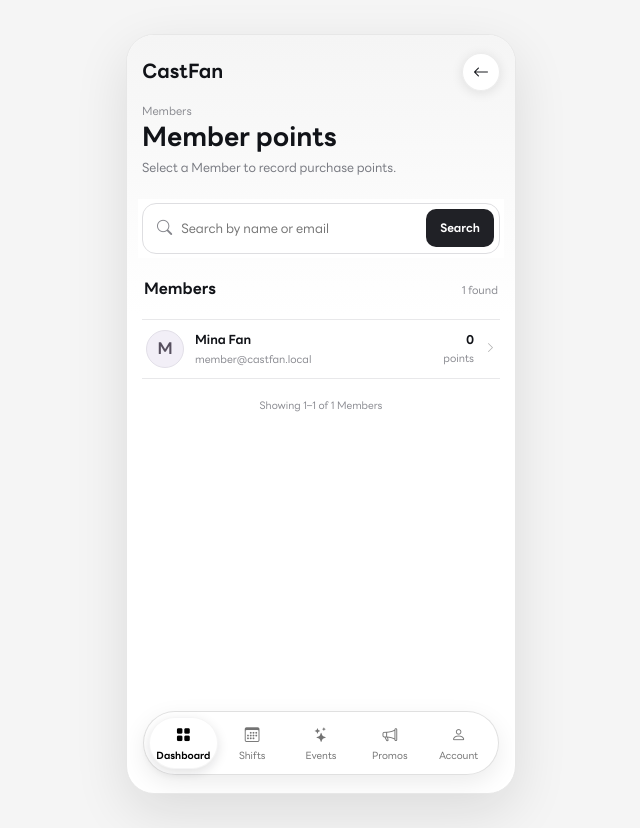
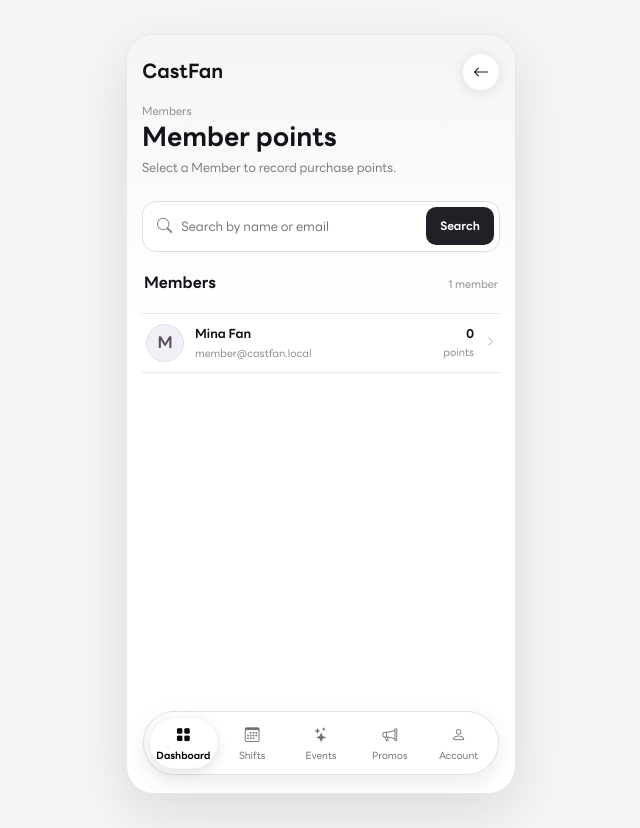
Before and after one commit to XerflyzDev/CastFan-System, a Spring Boot app: page /owner/member-points in a window 1280 px wide. Shown: the whole page, without its empty margins (319-959 px from the left). Run offline with Spring Boot 4, Linux system fonts and the light colour scheme; a user stored in the database is signed in; some of the project's set-up classes (security, data sources, template engines, error pages and the like) are left out, and stand-ins take their place.

Commit message:
Polish Owner member directory results

```diff
--- a/src/main/java/com/castfan/dto/OwnerMemberDirectoryPage.java
+++ b/src/main/java/com/castfan/dto/OwnerMemberDirectoryPage.java
@@ -7,6 +7,4 @@ public record OwnerMemberDirectoryPage(List<OwnerMemberSearchResult> members, lo
 	int currentPage, int totalPages, int pageSize) {
 	public boolean hasPrevious() { return currentPage > 0; }
 	public boolean hasNext() { return currentPage + 1 < totalPages; }
-	public long firstResult() { return totalResults == 0 ? 0 : (long) currentPage * pageSize + 1; }
-	public long lastResult() { return Math.min((long) (currentPage + 1) * pageSize, totalResults); }
 }
--- a/src/main/resources/static/css/owner-member-points.css
+++ b/src/main/resources/static/css/owner-member-points.css
@@ -3,7 +3,7 @@
 .points-heading > span { display: block; margin-top: 7px; color: #777980; font-size: .78rem; line-height: 1.45; }
 .sr-only { position: absolute; width: 1px; height: 1px; padding: 0; margin: -1px; overflow: hidden; clip: rect(0, 0, 0, 0); white-space: nowrap; border: 0; }
 .points-directory, .selected-member-page { display: grid; gap: 18px; }
-.directory-controls { position: sticky; z-index: 4; top: 0; margin: -2px -4px 0; padding: 4px; background: rgb(255 255 255 / 96%); backdrop-filter: blur(10px); }
+.directory-controls { position: sticky; z-index: 4; top: 0; margin: 0; padding: 0; background: transparent !important; box-shadow: none; }
 .points-search, .purchase-form { display: grid; gap: 14px; }
 .search-control { display: flex; align-items: center; gap: 9px; min-height: 48px; padding: 4px 5px 4px 14px; border: 1px solid #dedee1; border-radius: 14px; background: #fff; }
 .search-control > i { color: #85868c; font-size: .95rem; }
@@ -35,7 +35,6 @@
 .page-button.disabled { color: #a4a5aa; background: #f4f4f5; cursor: not-allowed; }
 .page-button:focus-visible { outline: 3px solid #c66c87; outline-offset: 2px; }
 .page-status { color: #595a60; font-size: .68rem; text-align: center; white-space: nowrap; }
-.directory-page-summary { color: #898a90; font-size: .64rem; text-align: center; }
 .selected-member-summary { display: flex; align-items: center; gap: 11px; padding: 14px 0; border-top: 1px solid #e5e5e7; border-bottom: 1px solid #e5e5e7; }
 .member-monogram.large { width: 46px; height: 46px; }
 .selected-member-summary > div:nth-child(2) { display: grid; min-width: 0; flex: 1; gap: 3px; }
--- a/src/main/resources/templates/owner/member-points.html
+++ b/src/main/resources/templates/owner/member-points.html
@@ -31,7 +31,7 @@
                     <label class="sr-only" for="member-query">Member name or email</label>
                     <div class="search-control"><i class="bi bi-search" aria-hidden="true"></i><input id="member-query" name="q" type="search" maxlength="120" placeholder="Search by name or email" th:value="${query}"><button type="submit">Search</button></div>
                 </form>
-                <div class="directory-heading"><h2 id="search-title">Members</h2><span th:text="|${directory.totalResults()} found|">0 found</span></div>
+                <div class="directory-heading"><h2 id="search-title">Members</h2><span th:text="|${directory.totalResults()} member${directory.totalResults() == 1 ? '' : 's'}|">0 members</span></div>
                 <div class="member-results" th:if="${!members.empty}" aria-label="Member search results">
                     <a class="member-result" th:each="member : ${members}" th:id="|member-${member.id}|" th:href="@{/owner/member-points(memberId=${member.id},q=${query},page=${directoryState.page},anchor=${member.id})}">
                         <span class="member-monogram" aria-hidden="true" th:text="${#strings.substring(member.displayName, 0, 1).toUpperCase()}">M</span>
@@ -47,7 +47,6 @@
                     <a class="page-button" th:if="${directory.hasNext()}" th:href="@{/owner/member-points(q=${query},page=${directory.currentPage() + 1},anchor=${directoryState.anchor})}" rel="next">Next</a>
                     <span class="page-button disabled" th:unless="${directory.hasNext()}" aria-disabled="true">Next</span>
                 </nav>
-                <div class="directory-page-summary" th:if="${directory.totalResults() > 0}" th:text="|Showing ${directory.firstResult()}–${directory.lastResult()} of ${directory.totalResults()} Members|">Showing 1–25 of 1000 Members</div>
                 <div class="points-empty" th:if="${members.empty}"><span><i class="bi bi-person-search" aria-hidden="true"></i></span><strong th:text="${query != null and !query.isBlank() ? 'No Members found' : 'No active Members yet'}">No active Members yet</strong><small th:text="${query != null and !query.isBlank() ? 'Try another name or email address.' : 'Active Member accounts will appear here.'}">Active Member accounts will appear here.</small></div>
             </section>
 
```
Also changed, not shown: 1 other file.
